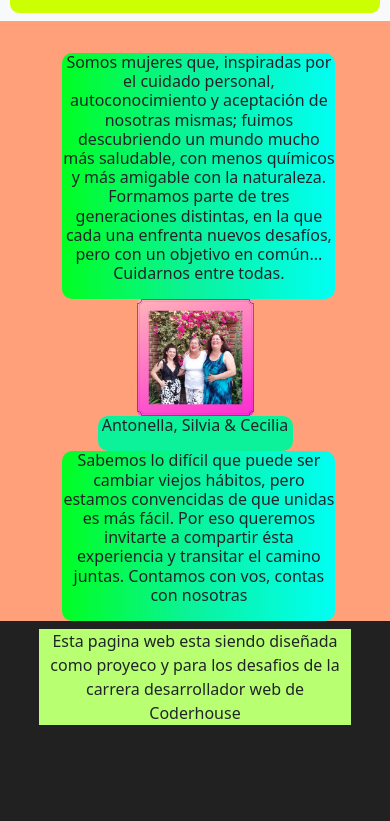
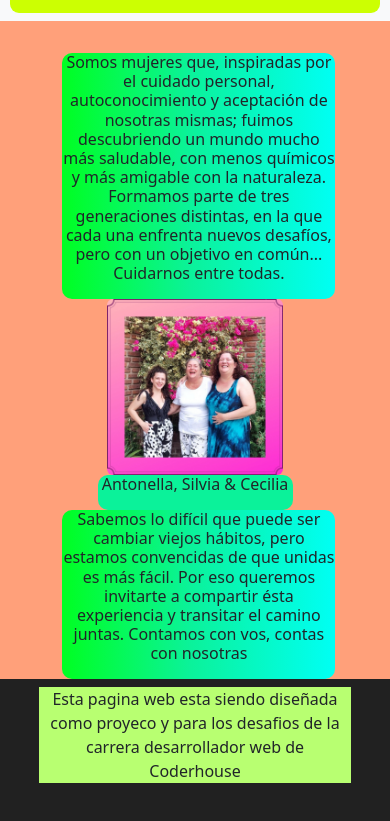
Before and after one commit to Rob3rtCR/ProjectOne, a plain HTML site: page Nosotras/Nosotras.html in a window 390 px wide. Shown: the part 171-992 px from the top of the page. Before the commit the page ends 944 px from the top, so only its background shows below. Drawn offline with nearby package versions, Linux system fonts and the light colour scheme; a web font is replaced by a local one.

Commit message:
Correccion Foto Nosotras

```diff
--- a/SASS/Components/_Nosotras.scss
+++ b/SASS/Components/_Nosotras.scss
@@ -50,5 +50,11 @@
         &__Texto{
             font-size: 1rem;
         }
+        &__Img {
+            justify-content: center;
+            margin-left: 55%;
+            width: 90%;
+            border-radius: 6px;
+        }
     }
 }
```
Also changed, not shown: SASS/Main.css, 1 other file.
